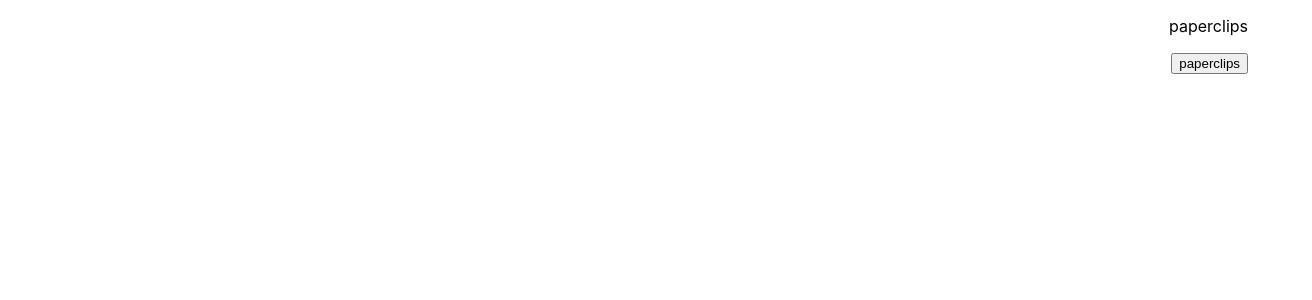
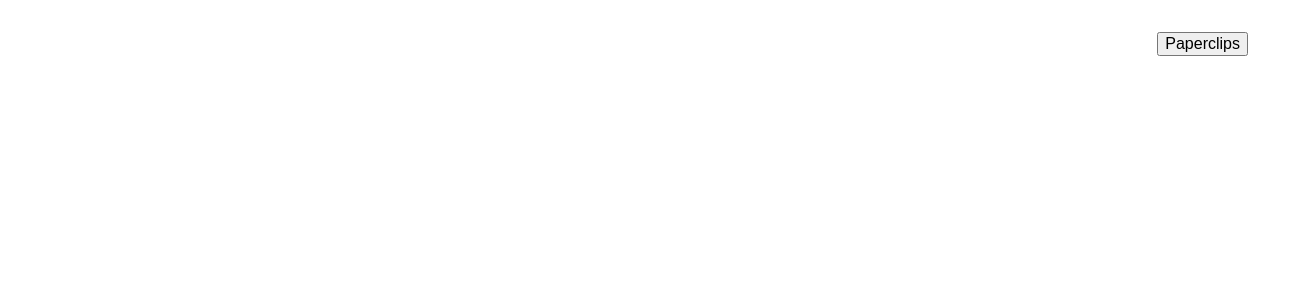
Before and after one commit to cooljasonmelton/paperclips-fe, a React (Create React App) app: page / in a window 1280 px wide. Shown: the top 300 px of the page, 1312 px wide, since content can reach past the window. Built offline with nearby package versions, Linux system fonts and the light colour scheme.

Commit message:
working on css of menu

```diff
--- a/src/menu/Menu.css
+++ b/src/menu/Menu.css
@@ -1,5 +1,6 @@
 .Menu{
-    width: 95%;
+    width: 100%;
+    padding: 2em 4em 0 0;
     display: flex;
     flex-direction: column;
     align-items: flex-end;
@@ -12,6 +13,8 @@
 .nav-button{
     position: relative;
     z-index: 1;
+    font-size: 1em;
+
 }
 
 .nav-item{
--- a/src/menu/Menu.js
+++ b/src/menu/Menu.js
@@ -22,10 +22,8 @@ const Menu = props => {
 
   return (
     <div className="Menu">
-      <p>paperclips</p>
-
       <div className="drop-nav">
-        <button className="nav-button" onClick={()=>setOpenDrop(!openDrop)}> paperclips </button>
+        <button className="nav-button" onClick={()=>setOpenDrop(!openDrop)}> Paperclips </button>
         <div className={setNavClass(1)} onClick={e=>navigateSite(e)}>Write</div>
         <div className={setNavClass(2)} onClick={e=>navigateSite(e)}>Analytics</div>
       </div>
```
